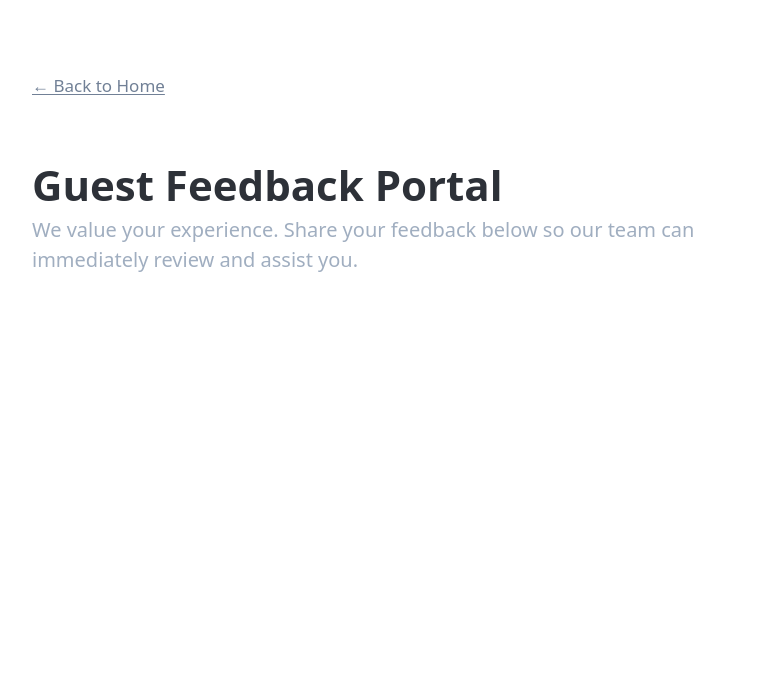
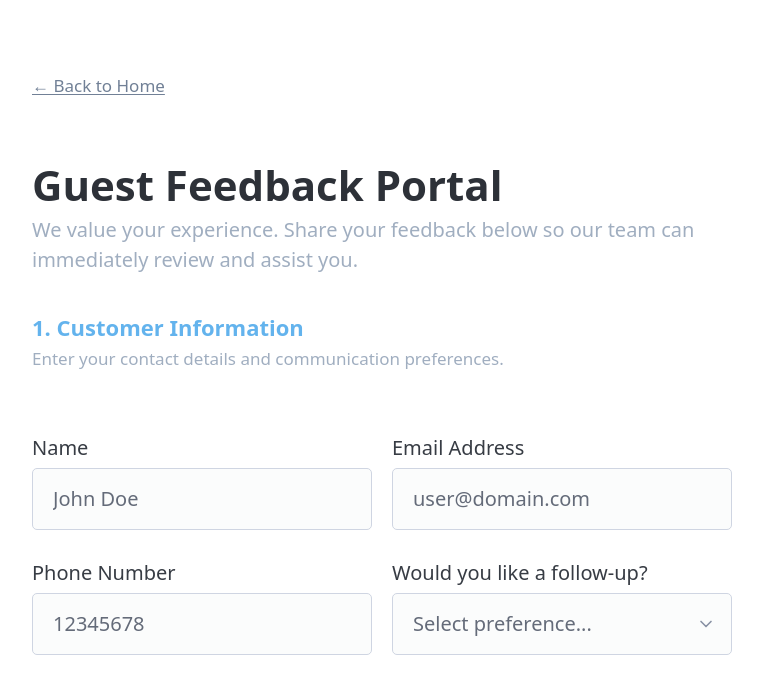
Before and after one commit to htan2605771/INF1103-Group7-Project, a Python web app: template templates/customer.html in a window 1280 px wide. Shown: the top 694 px of the page, without its empty margins (258-1021 px from the left). Run offline with Jinja, Linux system fonts and the light colour scheme; the template is opened without the code that fills it, so the values that code supplies are empty; some libraries are stand-ins or nearby versions.

Commit message:
Create form with customer information section

```diff
--- a/templates/customer.html
+++ b/templates/customer.html
@@ -27,6 +27,36 @@
             </p>
         </header>
 
+        <form action="/submit" method="POST">
+
+            <!-- SECTION 1: Customer Information & Preferences -->
+            <div style="margin-bottom: 1.5rem; padding-bottom: 0.5rem; border-bottom: 1px solid rgba(255,255,255,0.08);">
+                <h3 style="font-size: 1.1rem; font-weight: 700; color: #63b3ed; margin-bottom: 0.25rem;">1. Customer Information</h3>
+                <p style="font-size: 0.85rem; color: #a0aec0; margin-bottom: 1rem;">Enter your contact details and communication preferences.</p>
+            </div>
+
+            <div class="grid">
+                <label>Name
+                    <input type="text" name="name" required placeholder="John Doe">
+                </label>
+                <label>Email Address
+                    <input type="email" name="email" required placeholder="user@domain.com">
+                </label>
+            </div>
+
+            <div class="grid">
+                <label>Phone Number
+                    <input type="tel" name="phone" pattern="^\d{8}$" required placeholder="12345678">
+                </label>
+                <label>Would you like a follow-up?
+                    <select name="wants_response" required>
+                        <option value="" disabled selected>Select preference...</option>
+                        <option value="yes">Yes, please contact me</option>
+                        <option value="no">No, feedback only</option>
+                    </select>
+                </label>
+            </div>
+        </form>
 
     </main>
 </body>
```
